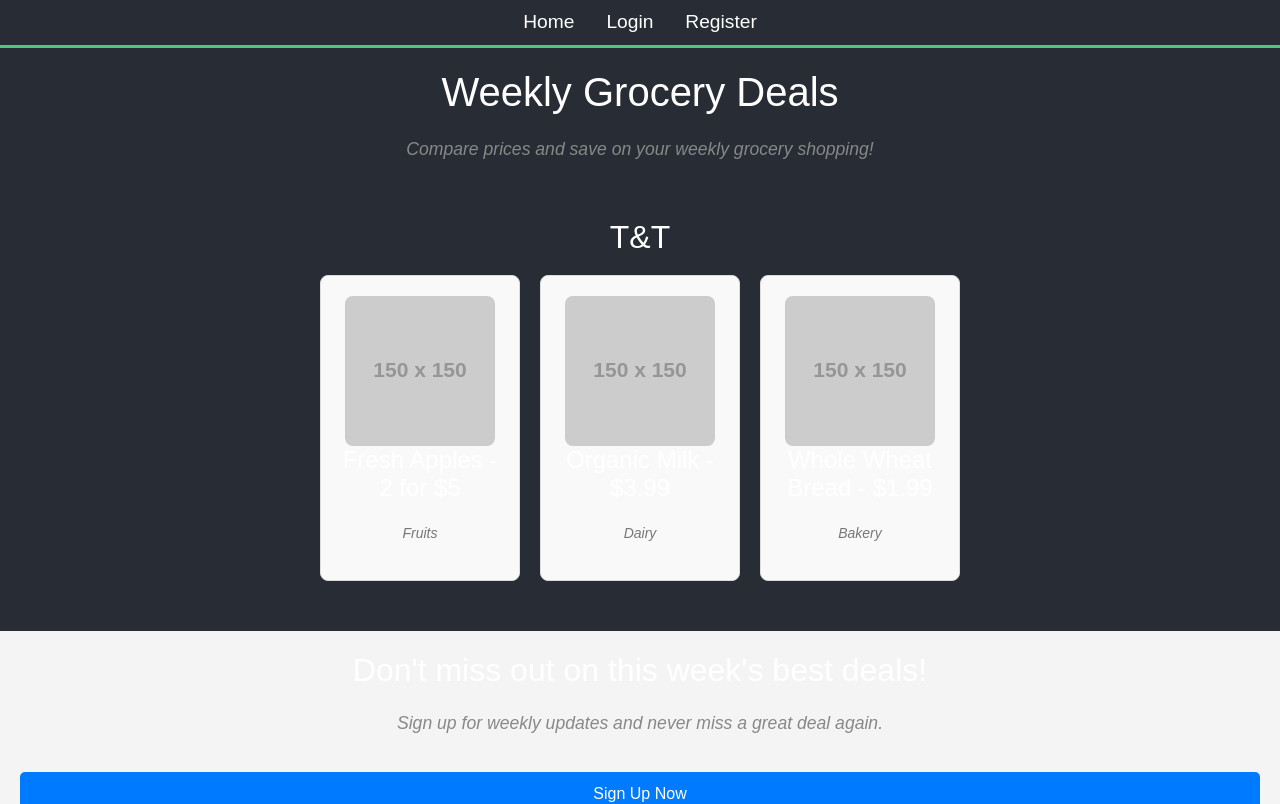
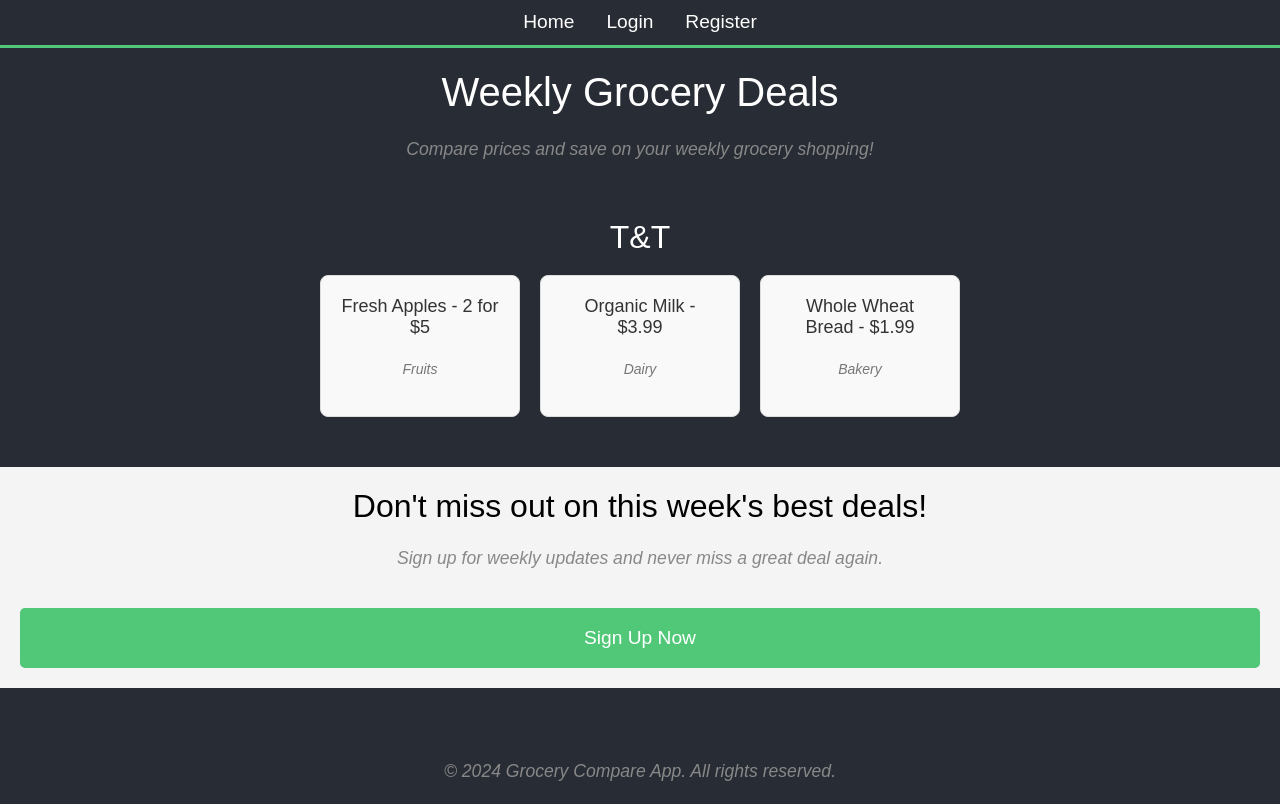
Before and after one commit to IntentusKristen/grocery-compare, a React (Create React App) app in the folder frontend/: page / in a window 1280 px wide. Shown: the top 804 px of the page. Built offline with nearby package versions, Linux system fonts and the light colour scheme.

Commit message:
comment out image rendering

```diff
--- a/frontend/src/components/WeeklyDeal.tsx
+++ b/frontend/src/components/WeeklyDeal.tsx
@@ -1,4 +1,4 @@
-import '../style/WeeklyDeal.css';
+import "../style/WeeklyDeal.css";
 
 type Item = {
   id: number;
@@ -20,7 +20,7 @@
         <div className="items-container">
           {items.map((item) => (
             <div key={item.id} className="deal-item">
-              <img src={item.image} alt={item.name} />
+              {/* <img src={item.image} alt={item.name} /> */}
               <h4>{item.name}</h4>
               <p>{item.price}</p>
             </div>
--- a/frontend/src/style/Home.css
+++ b/frontend/src/style/Home.css
@@ -0,0 +1,20 @@
+/* Call to Action Button */
+.cta-btn {
+    background-color: #50c878;
+    color: white;
+    border: none;
+    padding: 1rem 2rem;
+    font-size: 1.2rem;
+    cursor: pointer;
+    border-radius: 5px;
+    transition: background-color 0.3s ease;
+  }
+
+  .cta-btn:hover {
+    background-color: #388E3C;
+    color: white;
+  }
+
+.cta-section h2 {
+    color: black;
+  }
--- a/frontend/src/style/WeeklyDeal.css
+++ b/frontend/src/style/WeeklyDeal.css
@@ -12,6 +12,7 @@
     margin: 10px;
     width: 200px;
     text-align: center;
+
   }
 
   .deal-item img {
@@ -19,7 +20,7 @@
     border-radius: 8px;
   }
 
-  .deal-item h3 {
+  .deal-item h4 {
     font-size: 18px;
     color: #333;
   }
@@ -28,6 +29,7 @@
     font-size: 14px;
     color: #777;
   }
+
 
   .view-deals-btn {
     background-color: #4CAF50;
@@ -48,19 +50,6 @@
     margin-top: 20px;
   }
 
-  .cta-btn {
-    background-color: #007bff;
-    color: white;
-    padding: 10px 20px;
-    border: none;
-    border-radius: 5px;
-    cursor: pointer;
-  }
-
-  .cta-btn:hover {
-    background-color: #0056b3;
-  }
-
   .App-footer {
     background-color: #282c34;
     color: white;
```
